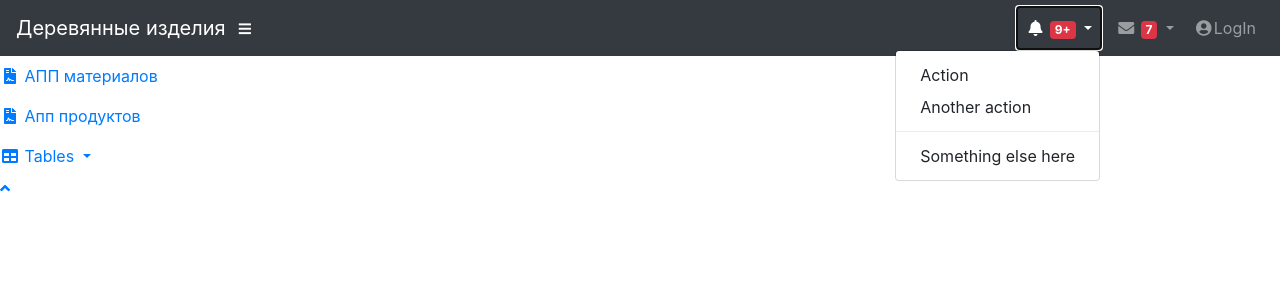
After one commit to Dudoserg/bddPython, a Django app: template seleniumBdd/templates/seleniumBdd/product.html in a window 1280 px wide, after a click on "9+". The commit adds this page. Shown: the top 300 px of the page. Run offline with Django 3.2, Linux system fonts and the light colour scheme; the template is opened without the code that fills it, so the values that code supplies are empty; some libraries are stand-ins or nearby versions.

```diff
--- a/bddSite/settings.py
+++ b/bddSite/settings.py
@@ -64,6 +64,7 @@ TEMPLATES = [
                 'django.template.context_processors.request',
                 'django.contrib.auth.context_processors.auth',
                 'django.contrib.messages.context_processors.messages',
+                'django.template.context_processors.static',
             ],
         },
     },
@@ -120,3 +121,4 @@ USE_TZ = True
 # https://docs.djangoproject.com/en/2.2/howto/static-files/
 
 STATIC_URL = '/static/'
+STATIC_ROOT = os.path.join(BASE_DIR, 'static')
--- /dev/null
+++ b/seleniumBdd/templates/seleniumBdd/product.html
@@ -0,0 +1,177 @@
+{% load staticfiles  %}
+<!DOCTYPE html>
+<html lang="ru">
+
+<head>
+    {% block head %}
+
+    <meta charset="utf-8">
+    <meta http-equiv="X-UA-Compatible" content="IE=edge">
+    <meta name="viewport" content="width=device-width, initial-scale=1, shrink-to-fit=no">
+    <meta name="description" content="">
+    <meta name="author" content="">
+
+    {% block title %}
+        <title>Описание товара</title>
+    {% endblock %}
+
+        <!-- Page level plugin CSS-->
+        {%  block stylesheets %}
+
+            <link rel="stylesheet" href="https://use.fontawesome.com/releases/v5.7.2/css/all.css"
+                  integrity="sha384-fnmOCqbTlWIlj8LyTjo7mOUStjsKC4pOpQbqyi7RrhN7udi9RwhKkMHpvLbHG9Sr" crossorigin="anonymous">
+            <link rel="stylesheet" href="https://stackpath.bootstrapcdn.com/bootstrap/4.2.1/css/bootstrap.min.css"
+                  integrity="sha384-GJzZqFGwb1QTTN6wy59ffF1BuGJpLSa9DkKMp0DgiMDm4iYMj70gZWKYbI706tWS" crossorigin="anonymous">
+            <link rel="stylesheet" href="{% static 'css/myStyle.css' %}">
+            <link rel="stylesheet" href="{% static 'css/sb-admin.css' %}">
+            <link rel="stylesheet" href="{% static 'css/mihailStyle.css' %}" />
+
+        {% endblock %}
+
+    {% endblock%}
+
+</head>
+
+<body id="page-top">
+
+{% block navbar %}
+    <nav class="navbar navbar-expand navbar-dark bg-dark static-top">
+
+        <a class="navbar-brand mr-1" href="">Деревянные изделия</a>
+
+        <button class="btn btn-link btn-sm text-white order-1 order-sm-0" id="sidebarToggle" href="#">
+            <i class="fas fa-bars"></i>
+        </button>
+
+        <!-- Navbar -->
+
+        <ul class="navbar-nav ml-auto">
+            <li class="nav-item dropdown no-arrow mx-1">
+
+                <a class="nav-link dropdown-toggle" href="#" id="alertsDropdown" role="button" data-toggle="dropdown" aria-haspopup="true" aria-expanded="false">
+                    <i class="fas fa-bell fa-fw"></i>
+                    <span class="badge badge-danger">9+</span>
+                </a>
+
+                <div class="dropdown-menu dropdown-menu-right" aria-labelledby="alertsDropdown">
+                    <a class="dropdown-item" href="#">Action</a>
+                    <a class="dropdown-item" href="#">Another action</a>
+                    <div class="dropdown-divider"></div>
+                    <a class="dropdown-item" href="#">Something else here</a>
+                </div>
+            </li>
+            <li class="nav-item dropdown no-arrow mx-1">
+                <a class="nav-link dropdown-toggle" href="#" id="messagesDropdown" role="button" data-toggle="dropdown" aria-haspopup="true" aria-expanded="false">
+                    <i class="fas fa-envelope fa-fw"></i>
+                    <span class="badge badge-danger">7</span>
+                </a>
+                <div class="dropdown-menu dropdown-menu-right" aria-labelledby="messagesDropdown">
+                    <a class="dropdown-item" href="#">Action</a>
+                    <a class="dropdown-item" href="#">Another action</a>
+                    <div class="dropdown-divider"></div>
+                    <a class="dropdown-item" href="#">Something else here</a>
+                </div>
+            </li>
+
+            <!--Логин -->
+
+            <li class="nav-item dropdown no-arrow">
+                <a class="nav-link " href="login.html" id="userDropdown" role="button" >
+                    <i class="fas fa-user-circle fa-fw"> </i>LogIn
+                </a>
+                <div class="dropdown-menu dropdown-menu-right" aria-labelledby="userDropdown">
+                    <a class="dropdown-item" href="#">Settings</a>
+                    <a class="dropdown-item" href="#">Activity Log</a>
+                    <div class="dropdown-divider"></div>
+                    <a class="dropdown-item" href="#" data-toggle="modal" data-target="#logoutModal">Logout</a>
+                </div>
+            </li>
+        </ul>
+
+    </nav>
+{% endblock%}
+
+
+<div id="wrapper">
+
+    <!-- Sidebar -->
+    <!--toggled =----------------------------------------------------------------------------------------=====-->
+    <ul class="sidebar navbar-nav toggled">
+        <li class="nav-item">
+            <a class="nav-link" href="appMaterial.html">
+                <i class="fas fa-fw fa-file-contract"></i>
+                <span>АПП материалов</span>
+            </a>
+        </li>
+        <li class="nav-item active">
+            <a class="nav-link" href="appProduct.html">
+                <i class="fas fa-fw fa-file-contract"></i>
+                <span>Апп продуктов</span></a>
+        </li>
+        <li class="nav-item dropdown">
+            <a class="nav-link dropdown-toggle" href="#" id="tablesDropdown" role="button" data-toggle="dropdown" aria-haspopup="true" aria-expanded="false">
+                <i class="fas fa-fw fa-table"></i>
+                <span>Tables</span>
+            </a>
+            <div class="dropdown-menu" aria-labelledby="tablesDropdown">
+                <h6 class="dropdown-header">Таблицы:</h6>
+                <a class="dropdown-item" href="login.html">раз</a>
+                <a class="dropdown-item" href="register.php">два</a>
+                <a class="dropdown-item" href="forgot-password.html">три</a>
+                <div class="dropdown-divider"></div>
+                <h6 class="dropdown-header">Еще чето:</h6>
+                <a class="dropdown-item" href="404.html">1</a>
+                <a class="dropdown-item" href="blank.html">2</a>
+            </div>
+        </li>
+
+    </ul>
+
+    {% block content%}
+    {% endblock%}
+
+
+<!-- /#wrapper -->
+
+<!-- Scroll to Top Button-->
+<a class="scroll-to-top rounded" href="#page-top">
+    <i class="fas fa-angle-up"></i>
+</a>
+
+<!-- Logout Modal-->
+<div class="modal fade" id="logoutModal" tabindex="-1" role="dialog" aria-labelledby="exampleModalLabel" aria-hidden="true">
+    <div class="modal-dialog" role="document">
+        <div class="modal-content">
+            <div class="modal-header">
+                <h5 class="modal-title" id="exampleModalLabel">Ready to Leave?</h5>
+                <button class="close" type="button" data-dismiss="modal" aria-label="Close">
+                    <span aria-hidden="true">×</span>
+                </button>
+            </div>
+            <div class="modal-body">Select "Logout" below if you are ready to end your current session.</div>
+            <div class="modal-footer">
+                <button class="btn btn-secondary" type="button" data-dismiss="modal">Cancel</button>
+                <a class="btn btn-primary" href="login.html">Logout</a>
+            </div>
+        </div>
+    </div>
+</div>
+
+
+    {% block javascripts %}
+
+    <script type="text/javascript" src="{% static 'js/jquery.js' %}"></script>
+    <script type="text/javascript" src="{% static 'js/bootstrap.bundle.min.js' %}"></script>
+    <script type="text/javascript" src="{% static 'js/jquery.easing.min.js' %}"></script>
+    <script type="text/javascript" src="{% static 'js/Chart.min.js' %}"></script>
+    <script type="text/javascript" src="{% static 'js/sb-admin.min.js' %}"></script>
+    <script type="text/javascript" src="{% static 'js/myJs.js' %}"></script>
+        <script type="text/javascript" src="{% static 'js/editButton/product.js' %}"></script>
+
+    {% endblock %}
+
+</div>
+
+</body>
+
+</html>
--- a/seleniumBdd/views.py
+++ b/seleniumBdd/views.py
@@ -2,4 +2,5 @@ from django.shortcuts import render
 
 
 def base(request):
+    print("asd")
     return render(request, 'seleniumBdd/base.html')
```
Also changed, not shown: features/steps/test.py (+9 -11 lines), seleniumBdd/templates/seleniumBdd/base.html (+15 -9 lines), 1 other file.
